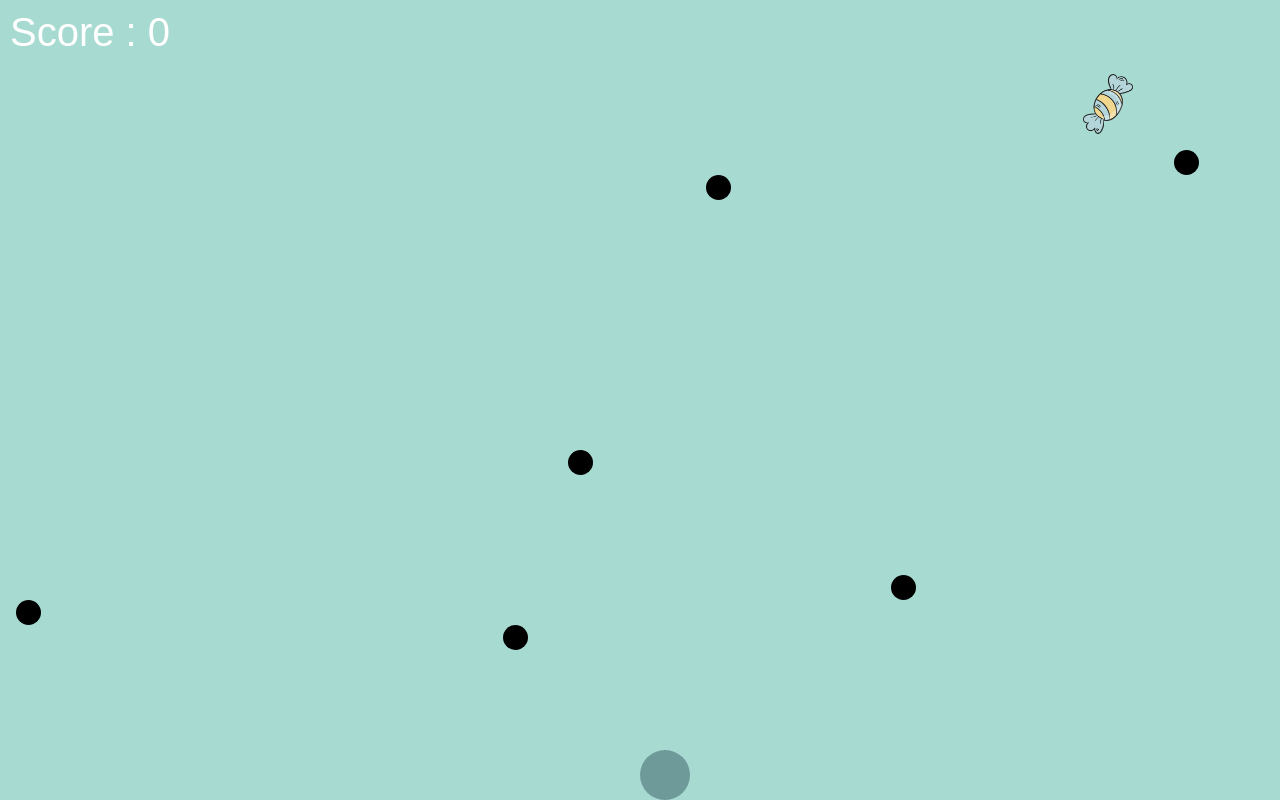
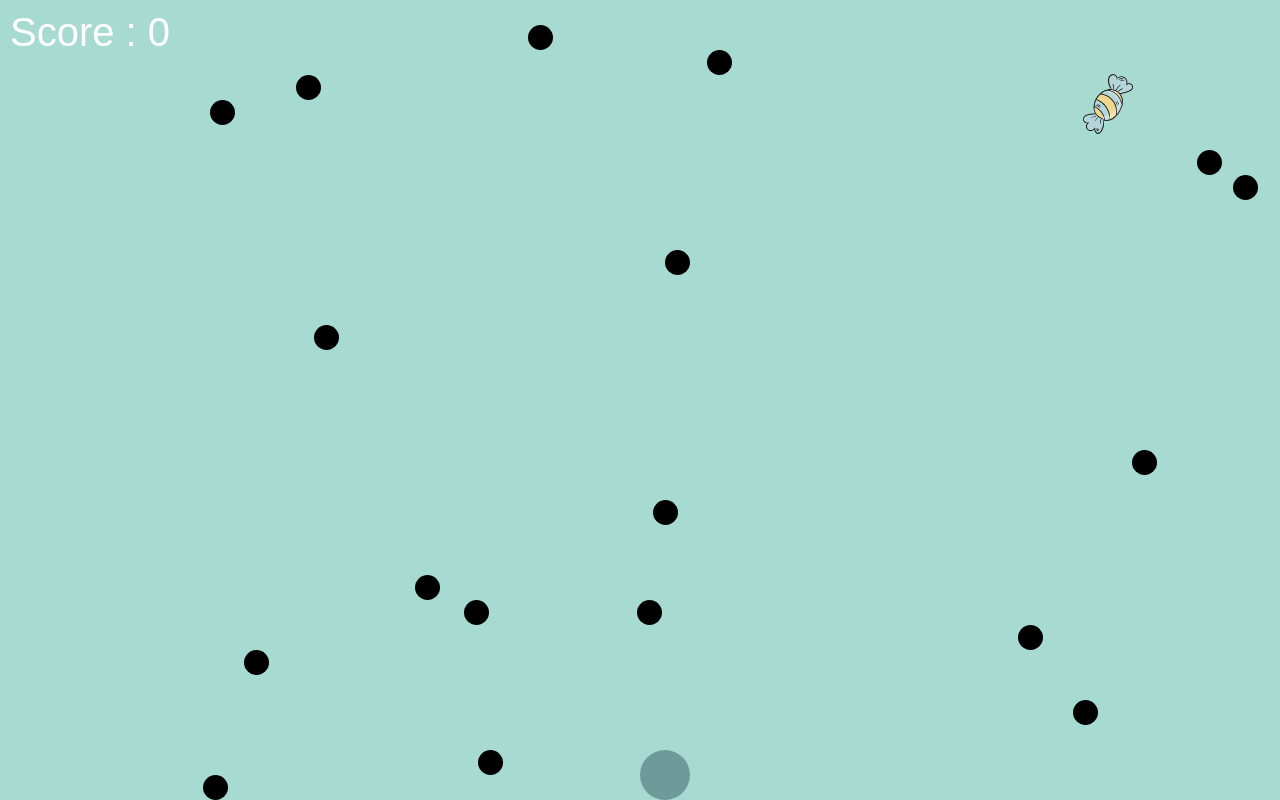
Before and after one commit to solenecallens/final_game, a plain HTML site: page index.html in a window 1280 px wide. Drawn offline with nearby package versions, Linux system fonts and the light colour scheme.

Commit message:
readme modified

```diff
--- a/index.html
+++ b/index.html
@@ -23,6 +23,18 @@
    <div class="ennemie"></div>
    <div class="ennemie"></div>
    <div class="ennemie"></div>
+   <div class="ennemie"></div>
+   <div class="ennemie"></div>
+   <div class="ennemie"></div>
+   <div class="ennemie"></div>
+   <div class="ennemie"></div>
+   <div class="ennemie"></div>
+   <div class="ennemie"></div>
+   <div class="ennemie"></div>
+   <div class="ennemie"></div>
+   <div class="ennemie"></div>
+   <div class="ennemie"></div>
+   <div class="ennemie"></div>
 
    <div id="gameContainer"></div>
 
--- a/js/game.js
+++ b/js/game.js
@@ -62,7 +62,7 @@
             $("#player").css({left: newPosLeft + "px"});
         }
 
-        // Déplacer vers la haut
+        // Déplacer vers le haut
         if (ev.keyCode == 38) {
             if (newPosTop < 0) {
                 newPosTop = 0;
@@ -71,7 +71,7 @@
             $("#player").css({top: newPosTop + "px"});
         }
 
-        // Déplacer vers la bas
+        // Déplacer vers le bas
         if (ev.keyCode == 40) {
             if ((newPosDown + playerWidth) > gameHeight) {
                 newPosDown = gameHeight - playerHeight;
@@ -88,7 +88,7 @@
 
     // Affiche un bonbon aléatoirement
     function afficheBonbon() {
-        var candyType = Math.floor(Math.random() * 3);
+    var candyType = Math.floor(Math.random() * 3);
 
         switch (candyType) {
             case 0:
```
Also changed, not shown: 1 other file.
